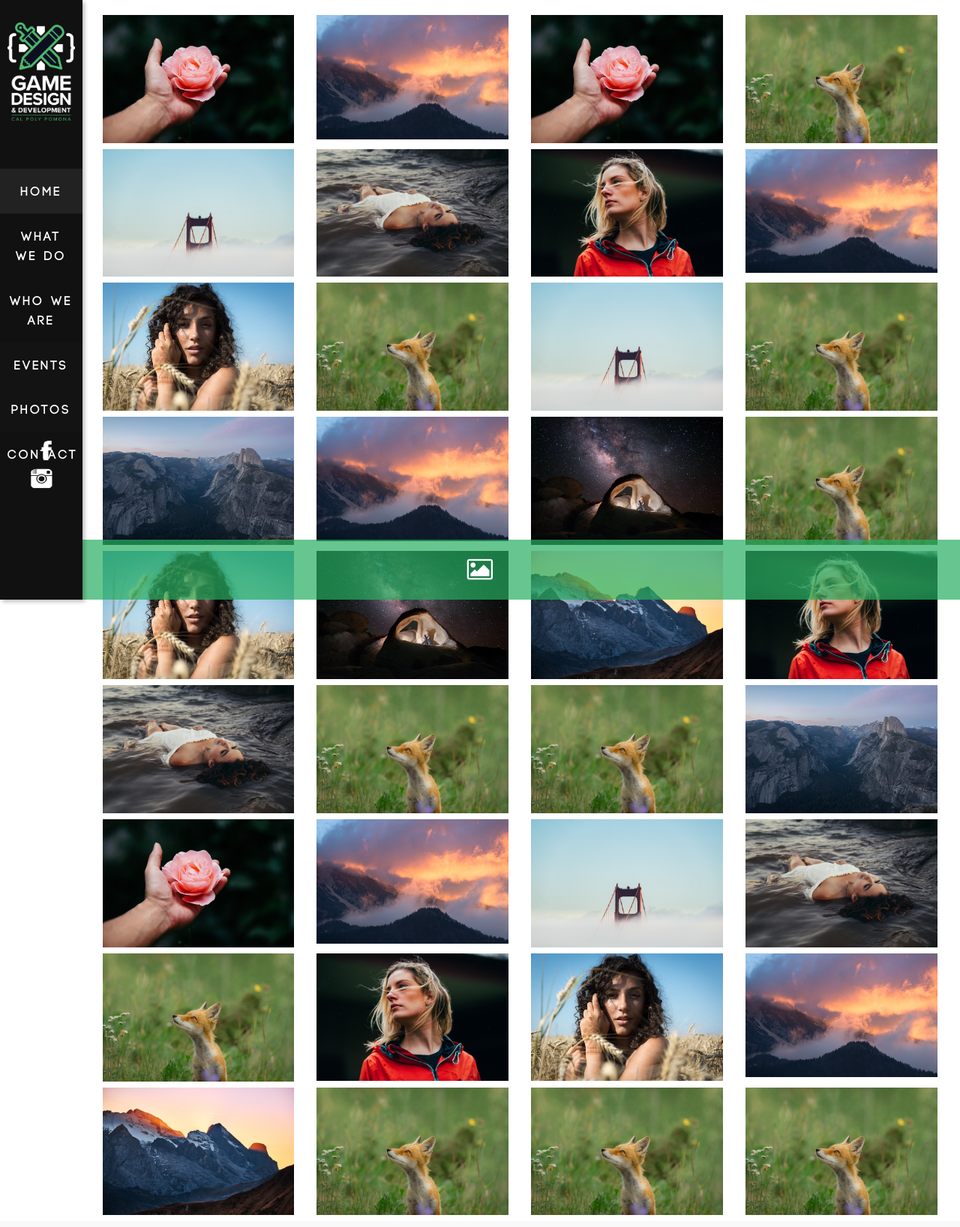
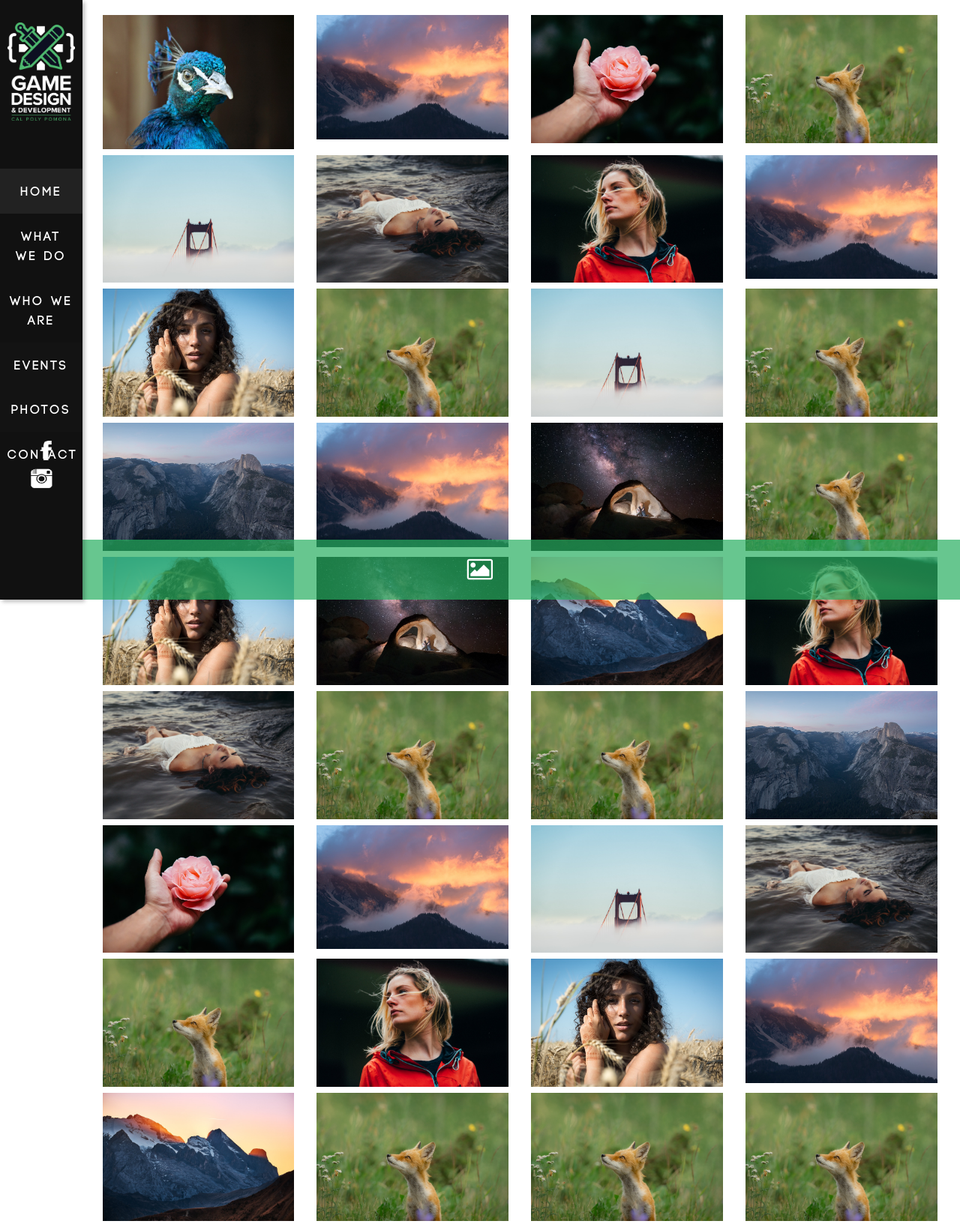
Before and after one commit to cppgamedev/cppgamedev.github.io, a PHP site: page /event-photos.html in a window 1280 px wide. Shown: the whole page at 75% size. Run offline with PHP 8.4, Linux system fonts and the light colour scheme.

Commit message:
Added the favicon icon files for browsers and linked the files to all current pages. Updated the Obsidian tour event from Started -> Ended.

```diff
--- a/calendar-events.html
+++ b/calendar-events.html
@@ -6,6 +6,9 @@
   <meta name="description" content="Game Developers and Designers at Cal Poly Pomona.">
   <meta name="viewport" content="width=device-width, initial-scale=1">
   <title>CPPGDDC &middot; Game Design and Development Club</title>
+  <!--Favicon Links-->
+  <link rel="stylesheet" href="images/cppdev-16.ico" sizes="16x16">
+  <link rel="stylesheet" href="images/cppdev-32.ico.ico" sizes="32x32">
   <link rel="icon" href="img/favicon.ico">
   <link rel="stylesheet" href="css/master.css">
   <link rel="stylesheet" href="css/lib/grid.css">
@@ -128,8 +131,8 @@
     <div class="col-lg-12 col-md-12 col-sm-12">
       <p class="date lead mt-3"> <span class="fa fa-calendar mr-3"></span>
         <span class="mr-3 font-weight-bold btn-success p-2 event-start">Starts</span>
+        <span class="mr-3 font-weight-bold btn-danger p-2 event-end">Ended</span>
         <span class="font-weight-bold">11-10-2017</span>
-        <span class="mr-3 font-weight-bold btn-danger p-2 event-end">Ended</span>
       </p>
       <p class="display-4">Obsidian Tour!</p>
       <div class="event-manager-pic col-md-2 col-sm-2 col-xs-2 text-center img-fluid">
--- a/contact.html
+++ b/contact.html
@@ -6,6 +6,9 @@
     <meta name="description" content="Game Developers and Designers at Cal Poly Pomona.">
     <meta name="viewport" content="width=device-width, initial-scale=1">
     <title>CPPGDDC &middot; Game Design and Development Club</title>
+    <!--Favicon Links-->
+    <link rel="stylesheet" href="images/cppdev-16.ico" sizes="16x16">
+    <link rel="stylesheet" href="images/cppdev-32.ico.ico" sizes="32x32">
     <link rel="icon" href="img/favicon.ico">
     <link rel="stylesheet" href="css/master.css">
     <link rel="stylesheet" href="css/lib/grid.css">
--- a/css/styles.css
+++ b/css/styles.css
@@ -175,5 +175,6 @@
 .all-items > a > img:hover{
   opacity: .55;
   transition:  ease-in 0.1s;
+
   /*transform: scale(1.10, 1.10);*/
 }
--- a/event-photos.html
+++ b/event-photos.html
@@ -6,6 +6,9 @@
   <meta name="description" content="Game Developers and Designers at Cal Poly Pomona.">
   <meta name="viewport" content="width=device-width, initial-scale=1">
   <title>CPPGDDC &middot; Game Design and Development Club</title>
+  <!--Favicon Links-->
+  <link rel="stylesheet" href="images/cppdev-16.ico" sizes="16x16">
+  <link rel="stylesheet" href="images/cppdev-32.ico.ico" sizes="32x32">
   <link rel="icon" href="img/favicon.ico">
   <link rel="stylesheet" href="css/master.css">
   <link rel="stylesheet" href="css/lib/grid.css">
@@ -102,9 +105,9 @@
       <div class="container-fluid mt-md-1 mt-sm-1 photo-content">
         <div class="row mixitup">
 
-          <div class="col-md-3 col-sm-6 mb-2 mix general all-items">
-            <a href="images/mock-1.jpg" data-lightbox="eventPicture ">
-              <img src="images/mock-1.jpg" alt="" class="img-fluid">
+          <div class="col-md-3 col-sm-6 mb-2 mix workshop all-items">
+            <a href="images/mock-12.jpg" data-lightbox="eventPicture">
+              <img src="images/mock-12.jpg" alt="" class="img-fluid">
             </a>
           </div>
 
--- a/events.html
+++ b/events.html
@@ -6,6 +6,9 @@
     <meta name="description" content="Game Developers and Designers at Cal Poly Pomona.">
     <meta name="viewport" content="width=device-width, initial-scale=1">
     <title>CPPGDDC &middot; Game Design and Development Club</title>
+    <!--Favicon Links-->
+    <link rel="stylesheet" href="images/cppdev-16.ico" sizes="16x16">
+    <link rel="stylesheet" href="images/cppdev-32.ico.ico" sizes="32x32">
     <link rel="icon" href="img/favicon.ico">
     <link rel="stylesheet" href="css/master.css">
     <link rel="stylesheet" href="css/lib/grid.css">
--- a/index.html
+++ b/index.html
@@ -6,6 +6,9 @@
     <meta name="description" content="Game Developers and Designers at Cal Poly Pomona.">
     <meta name="viewport" content="width=device-width, initial-scale=1">
     <title>CPPGDDC &middot; Game Design and Development Club</title>
+    <!--Favicon Links-->
+    <link rel="stylesheet" href="images/cppdev-16.ico" sizes="16x16">
+    <link rel="stylesheet" href="images/cppdev-32.ico.ico" sizes="32x32">
     <link rel="icon" href="img/favicon.ico">
     <link rel="stylesheet" href="css/master.css">
     <link rel="stylesheet" href="css/lib/grid.css">
--- a/whoweare.html
+++ b/whoweare.html
@@ -6,6 +6,9 @@
     <meta name="description" content="Game Developers and Designers at Cal Poly Pomona.">
     <meta name="viewport" content="width=device-width, initial-scale=1">
     <title>CPPGDDC &middot; Game Design and Development Club</title>
+    <!--Favicon Links-->
+    <link rel="stylesheet" href="images/cppdev-16.ico" sizes="16x16">
+    <link rel="stylesheet" href="images/cppdev-32.ico.ico" sizes="32x32">
     <link rel="icon" href="/img/favicon.ico">
     <link rel="stylesheet" href="css/master.css">
     <link rel="stylesheet" href="css/lib/grid.css">
```
